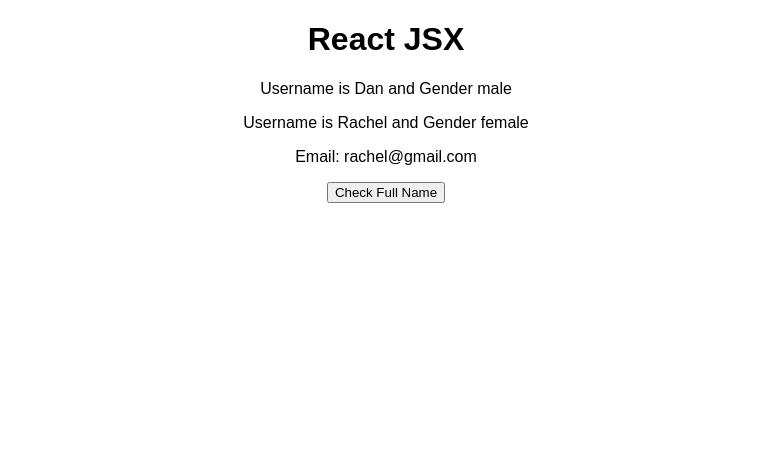
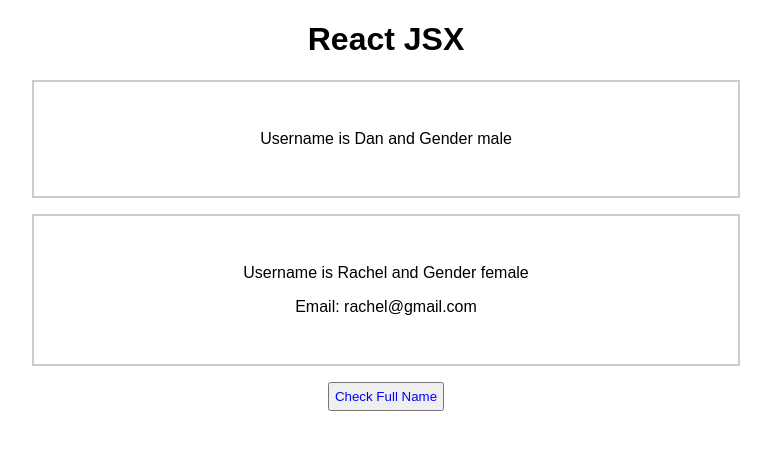
Before and after one commit to zhongminma/react-guide, a React (Create React App) app: page / in a window 1280 px wide. Shown: the top 450 px of the page, without its empty margins (254-1025 px from the left). Built offline with nearby package versions, Linux system fonts and the light colour scheme.

Commit message:
Styling imported css for users and inline-style for button

```diff
--- a/src/App.js
+++ b/src/App.js
@@ -20,6 +20,12 @@ class App extends Component {
   }
 
   render() {
+
+    const changeStyle = {
+      color: 'blue',
+      padding: '5px',
+    };
+
     return (
       <div className="App">
         <h1>React JSX</h1>
@@ -32,8 +38,9 @@ class App extends Component {
           updateNameClick={this.checkFullNamehandler.bind(this,'HHHHHH')}>
             Email: rachel@gmail.com
         </User>
-        <button onClick={ () => this.checkFullNamehandler('EzPassss')}>
-          Check Full Name
+        <button style={changeStyle}
+          onClick={ () => this.checkFullNamehandler('EzPassss')}>
+            Check Full Name
         </button>
       </div>
     );
--- /dev/null
+++ b/src/User/User.css
@@ -0,0 +1,6 @@
+.User {
+    width: 50%;
+    border: 2px solid #ccc;
+    padding: 2em;
+    margin: 1em auto;
+}
--- a/src/User/User.js
+++ b/src/User/User.js
@@ -20,10 +20,11 @@ export default user;
 */
 
 import React from 'react';
+import './User.css';
 
 const user = (props) => {
     return (
-        <div>
+        <div className="User">
             <p onClick={props.updateNameClick}>Username is {props.name} and Gender {props.gender}</p>
             <p>{props.children}</p>
         </div>
```
